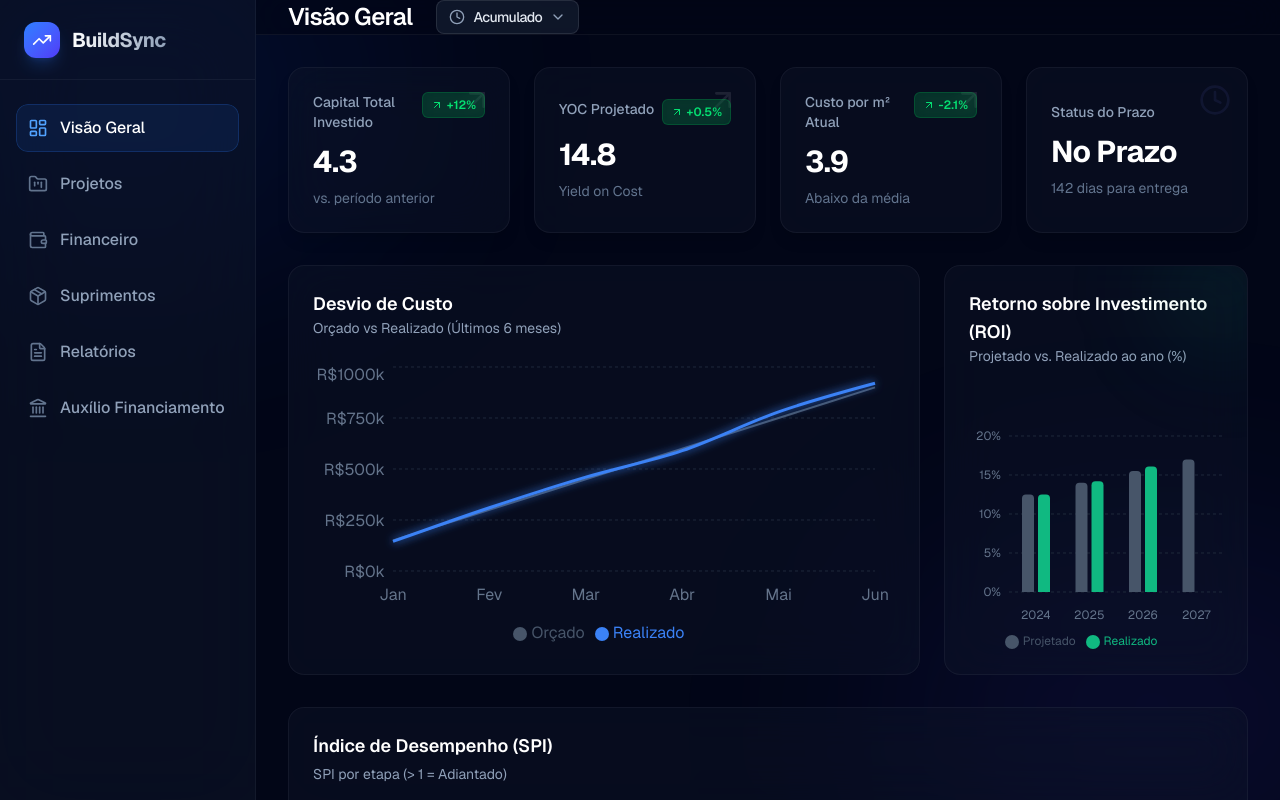
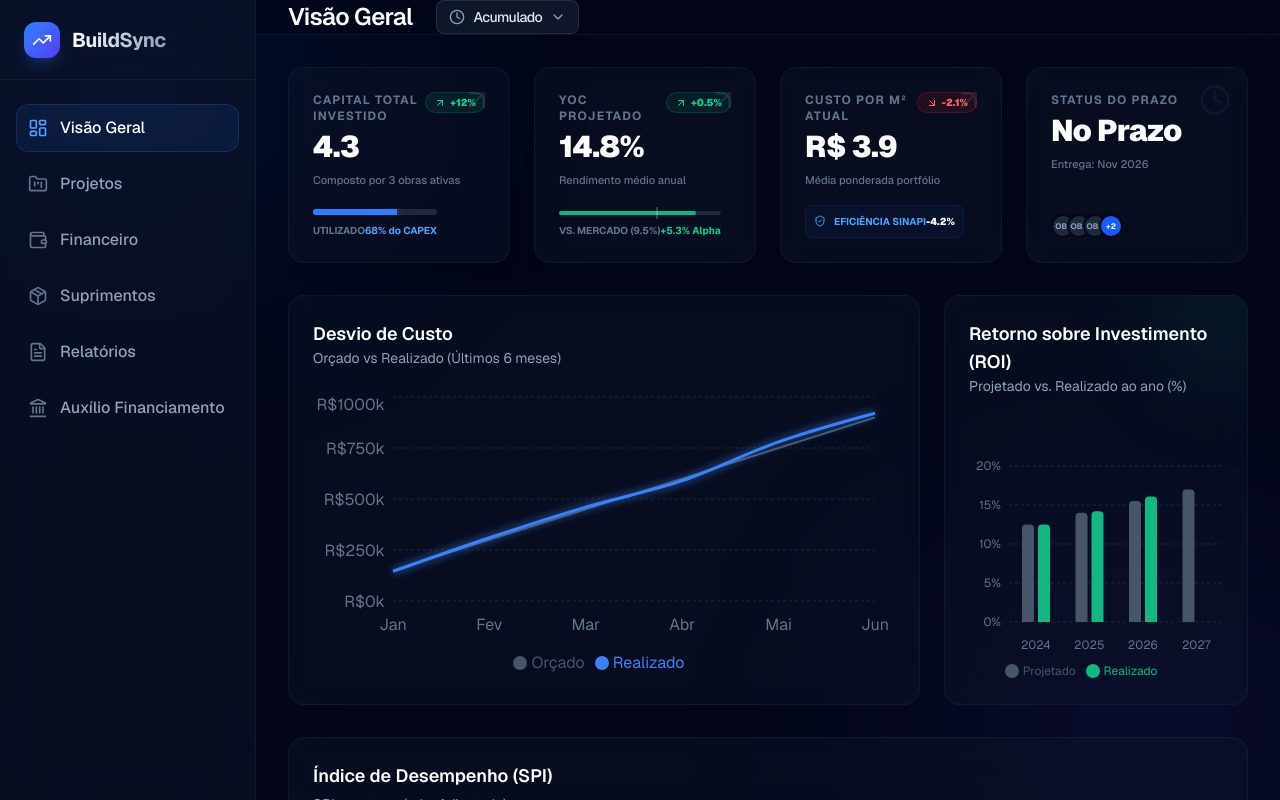
Before and after one commit to mantolatv-cmyk/buildsync, a Next.js app: page / in a window 1280 px wide. Built offline with nearby package versions, Linux system fonts and the light colour scheme.

Commit message:
refactor: enhance executive KPIs with context bars and benchmarks in Overview

```diff
--- a/src/components/views/OverviewView.tsx
+++ b/src/components/views/OverviewView.tsx
@@ -131,7 +131,7 @@ const AnimatedCounter = ({ value, prefix = "", suffix = "", isCurrency = false }
 };
 
 // Helper Component for KPI Cards (Interactive)
-function KpiCard({ title, value, trend, trendUp, subtitle, icon, neutral = false, onClick }: any) {
+function KpiCard({ title, value, trend, trendUp, subtitle, icon, neutral = false, onClick, children }: any) {
   const cardVariants: Variants = {
     hidden: { opacity: 0, y: 20 },
     show: { opacity: 1, y: 0, transition: { type: "spring", stiffness: 300, damping: 24 } }
@@ -143,17 +143,19 @@ function KpiCard({ title, value, trend, trendUp, subtitle, icon, neutral = false
       variants={cardVariants}
       whileHover={{ y: -4, scale: 1.02 }}
       whileTap={{ scale: 0.98 }}
-      className="bg-slate-900/40 backdrop-blur-xl rounded-2xl border border-white/5 p-6 flex flex-col justify-center transition-all hover:bg-slate-900/70 hover:border-blue-500/30 relative overflow-hidden group cursor-pointer shadow-lg w-full text-left"
+      className="bg-slate-900/40 backdrop-blur-xl rounded-2xl border border-white/5 p-6 flex flex-col justify-between transition-all hover:bg-slate-900/70 hover:border-blue-500/30 relative overflow-hidden group cursor-pointer shadow-lg w-full text-left min-h-[160px]"
     >
       <div className="absolute top-0 right-0 p-4 opacity-10 group-hover:opacity-30 group-hover:text-blue-400 transition-all pointer-events-none">
         {icon || <ArrowUpRight className="w-8 h-8" />}
       </div>
+
+      <div>
         <div className="flex justify-between items-start mb-2 relative z-10 w-full">
-        <h3 className="text-sm font-medium text-slate-400 group-hover:text-slate-300 transition-colors">{title}</h3>
+          <h3 className="text-xs font-bold text-slate-500 uppercase tracking-widest group-hover:text-slate-300 transition-colors">{title}</h3>
           {!icon && (
-          <div className={`flex items-center text-xs font-semibold px-2 py-1 rounded-md bg-opacity-20 backdrop-blur-sm ${
-            neutral ? 'bg-slate-500 text-slate-300' :
-            trendUp ? 'bg-green-500/20 text-green-400 border border-green-500/20' : 'bg-red-500/20 text-red-400 border border-red-500/20'
+            <div className={`flex items-center text-[10px] font-black px-2 py-0.5 rounded-full border ${
+              neutral ? 'bg-slate-500/10 text-slate-400 border-slate-500/20' :
+              trendUp ? 'bg-emerald-500/10 text-emerald-400 border-emerald-500/20' : 'bg-red-500/10 text-red-400 border-red-500/20'
             }`}>
               {trendUp ? <ArrowUpRight className="w-3 h-3 mr-1" /> : <ArrowDownRight className="w-3 h-3 mr-1" />}
               {trend}
@@ -161,13 +163,14 @@ function KpiCard({ title, value, trend, trendUp, subtitle, icon, neutral = false
           )}
         </div>
         <div className="mt-1 relative z-10">
-        <span className="text-3xl font-bold text-white tracking-tight">{value}</span>
+          <span className="text-3xl font-black text-white tracking-tight leading-none">{value}</span>
         </div>
-      <p className="text-sm text-slate-500 mt-2 relative z-10">{subtitle}</p>
+        <p className="text-[11px] text-slate-500 mt-2 font-medium relative z-10">{subtitle}</p>
+      </div>
 
-      {/* Interaction hint */}
-      <div className="absolute bottom-4 right-4 opacity-0 group-hover:opacity-100 transition-opacity flex items-center text-xs font-medium text-blue-400">
-        Ver detalhes
+      {/* Extra content (Charts/Progress) */}
+      <div className="mt-4 relative z-10">
+        {children}
       </div>
 
       {/* Subtle bottom glow line */}
@@ -205,36 +208,81 @@ export default function OverviewView({ timeFilter, setActiveKpiDetail }: { timeF
           value={<AnimatedCounter value={currentData.kpis.capital} />}
           trend={currentData.kpis.capitalTrend}
           trendUp={true}
-          subtitle="vs. período anterior"
+          subtitle="Composto por 3 obras ativas"
           onClick={() => setActiveKpiDetail({ id: 'capital', title: 'Composição de Capital Investido', value: currentData.kpis.capital })}
+        >
+          <div className="w-full bg-slate-800 rounded-full h-1.5 overflow-hidden">
+            <motion.div
+              initial={{ width: 0 }}
+              animate={{ width: '68%' }}
+              className="h-full bg-blue-500 shadow-[0_0_8px_rgba(59,130,246,0.5)]"
             />
+          </div>
+          <div className="flex justify-between mt-2 text-[10px] font-bold">
+            <span className="text-slate-500 uppercase">Utilizado</span>
+            <span className="text-blue-400">68% do CAPEX</span>
+          </div>
+        </KpiCard>
+
         <KpiCard
           id="yoc"
           title="YOC Projetado"
-          value={<AnimatedCounter value={currentData.kpis.yoc} />}
+          value={<AnimatedCounter value={currentData.kpis.yoc} suffix="%" />}
           trend={currentData.kpis.yocTrend}
           trendUp={true}
-          subtitle="Yield on Cost"
+          subtitle="Rendimento médio anual"
           onClick={() => setActiveKpiDetail({ id: 'yoc', title: 'Análise de Yield on Cost', value: currentData.kpis.yoc })}
-        />
+        >
+          <div className="flex items-center space-x-2">
+            <div className="flex-1 h-1 bg-slate-800 rounded-full relative">
+              <div className="absolute left-0 top-0 h-full bg-emerald-500 rounded-full w-[85%]" />
+              <div className="absolute left-[60%] top-[-4px] h-3 w-0.5 bg-white/20" title="Benchmark Mercado" />
+            </div>
+          </div>
+          <div className="flex justify-between mt-2 text-[10px] font-bold">
+            <span className="text-slate-500 uppercase">vs. Mercado (9.5%)</span>
+            <span className="text-emerald-400">+5.3% Alpha</span>
+          </div>
+        </KpiCard>
+
         <KpiCard
           id="cost"
           title="Custo por m² Atual"
-          value={<AnimatedCounter value={currentData.kpis.costPerSqm} />}
+          value={<AnimatedCounter value={currentData.kpis.costPerSqm} prefix="R$ " />}
           trend={currentData.kpis.costTrend}
-          trendUp={true}
-          subtitle="Abaixo da média"
+          trendUp={false}
+          subtitle="Média ponderada portfólio"
           onClick={() => setActiveKpiDetail({ id: 'cost', title: 'Detalhamento de Custo por m²', value: currentData.kpis.costPerSqm })}
-        />
+        >
+          <div className="flex items-center justify-between bg-blue-500/5 rounded-lg p-2 border border-blue-500/10">
+            <div className="flex items-center space-x-2">
+              <ShieldCheck className="w-3 h-3 text-blue-400" />
+              <span className="text-[10px] font-bold text-blue-400 uppercase">Eficiência SINAPI</span>
+            </div>
+            <span className="text-[10px] font-black text-white">-4.2%</span>
+          </div>
+        </KpiCard>
+
         <KpiCard
           id="status"
           title="Status do Prazo"
           value="No Prazo"
           icon={<Clock className="w-8 h-8 text-indigo-400 opacity-80" />}
-          subtitle="142 dias para entrega"
+          subtitle="Entrega: Nov 2026"
           neutral={true}
           onClick={() => setActiveKpiDetail({ id: 'status', title: 'Cronograma Detalhado', value: '142 Dias' })}
-        />
+        >
+          <div className="flex -space-x-2">
+            {[1, 2, 3].map(i => (
+              <div key={i} className="w-6 h-6 rounded-full bg-slate-800 border-2 border-[#020617] flex items-center justify-center text-[8px] font-bold text-slate-400">
+                OB{i}
+              </div>
+            ))}
+            <div className="w-6 h-6 rounded-full bg-blue-600 border-2 border-[#020617] flex items-center justify-center text-[8px] font-bold text-white">
+              +2
+            </div>
+          </div>
+        </KpiCard>
       </div>
 
       {/* Middle Layer (Gráficos Principais) */}
```
Lines whose indentation alone changed are shown as unchanged.
